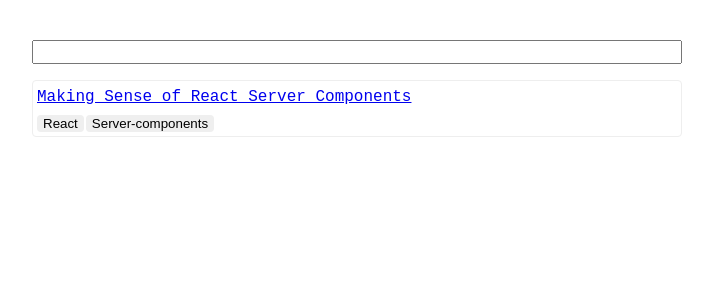
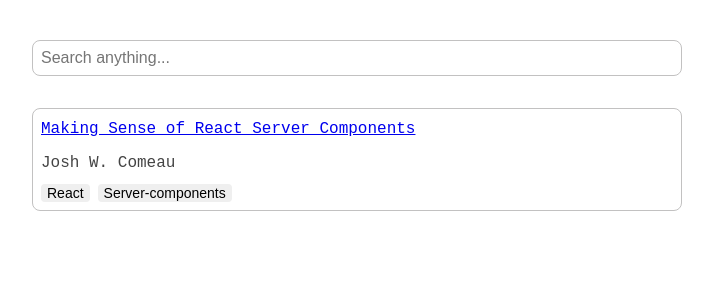
Before and after one commit to Jayesh-11/read-list, a Svelte app: page / in a window 1280 px wide. Shown: the top 300 px of the page, without its empty margins (283-996 px from the left). Built offline with nearby package versions, Linux system fonts and the light colour scheme.

Commit message:
added better UI and WIP:tags filter

```diff
--- a/src/App.svelte
+++ b/src/App.svelte
@@ -8,14 +8,30 @@
   miniSearch.addAll(list);
 
   let query: string = $state("");
-  const onInput = (q: string) => {};
+  let tagsFilter: string[] = $state([]);
+
   const results = $derived.by(() => {
-    const queryResults = miniSearch.search(query);
-    if (queryResults.length === 0 && !query) {
+    const queryResults = miniSearch.search(query, {
+      filter: (result) => {
+        const resultTagSet = new Set(result.tags);
+        $inspect(resultTagSet);
+        return tagsFilter.some((tag) => resultTagSet.has(tag));
+      },
+    });
+    if (queryResults.length === 0 && !query && tagsFilter.length === 0) {
       return list;
     }
     return queryResults;
   });
+
+  const onInput = (q: string) => {};
+  const onTagClickHandler = (tag: string) => {
+    if (tagsFilter.includes(tag)) {
+      tagsFilter = tagsFilter.filter((t) => t !== tag);
+      return;
+    }
+    tagsFilter.push(tag);
+  };
 </script>
 
 <div class="container">
@@ -23,14 +39,23 @@
     class="query-input"
     bind:value={query}
     oninput={(e) => onInput(e.currentTarget.value)}
+    placeholder="Search anything..."
   />
+  <div class="tag-filter-view">
+    {#each tagsFilter as filterTag (filterTag)}
+      <button>{filterTag}</button>
+    {/each}
+  </div>
 
   {#each results as result}
     <div class="card">
       <a href={result.url} target="_blank">{result.title}</a>
+      <span>{result.author}</span>
       <div class="tag-container">
         {#each result.tags as tag}
-          <button class="tag">{tag}</button>
+          <button class="tag" onclick={() => onTagClickHandler(tag)}
+            >{tag}</button
+          >
         {/each}
       </div>
     </div>
@@ -39,12 +64,12 @@
 
 <style>
   .card {
-    border: 1px solid #eee;
-    border-radius: 4px;
+    border: 1px solid #c2c1c1;
+    border-radius: 8px;
     display: flex;
     flex-direction: column;
-    gap: 4px;
-    padding: 4px;
+    gap: 8px;
+    padding: 8px;
   }
 
   .container {
@@ -56,16 +81,26 @@
 
   .query-input {
     font-size: 16px;
+    border-radius: 8px;
+    border: 1px solid #c2c1c1;
+    padding: 8px;
   }
 
   .tag-container {
     display: flex;
     flex-direction: row;
-    gap: 2px;
+    gap: 0.5rem;
   }
+
   .tag {
     border: none;
     border-radius: 4px;
     cursor: pointer;
+    font-size: 14px;
+  }
+
+  .tag-filter-view {
+    display: flex;
+    gap: 8px;
   }
 </style>
--- a/src/list.json
+++ b/src/list.json
@@ -4,6 +4,7 @@
     "url": "https://www.joshwcomeau.com/react/server-components/",
     "title": "Making Sense of React Server Components",
     "tags": ["React", "Server-components"],
+    "author": ["Josh W. Comeau"],
     "notes": "",
     "createdAt": ""
   }
```
